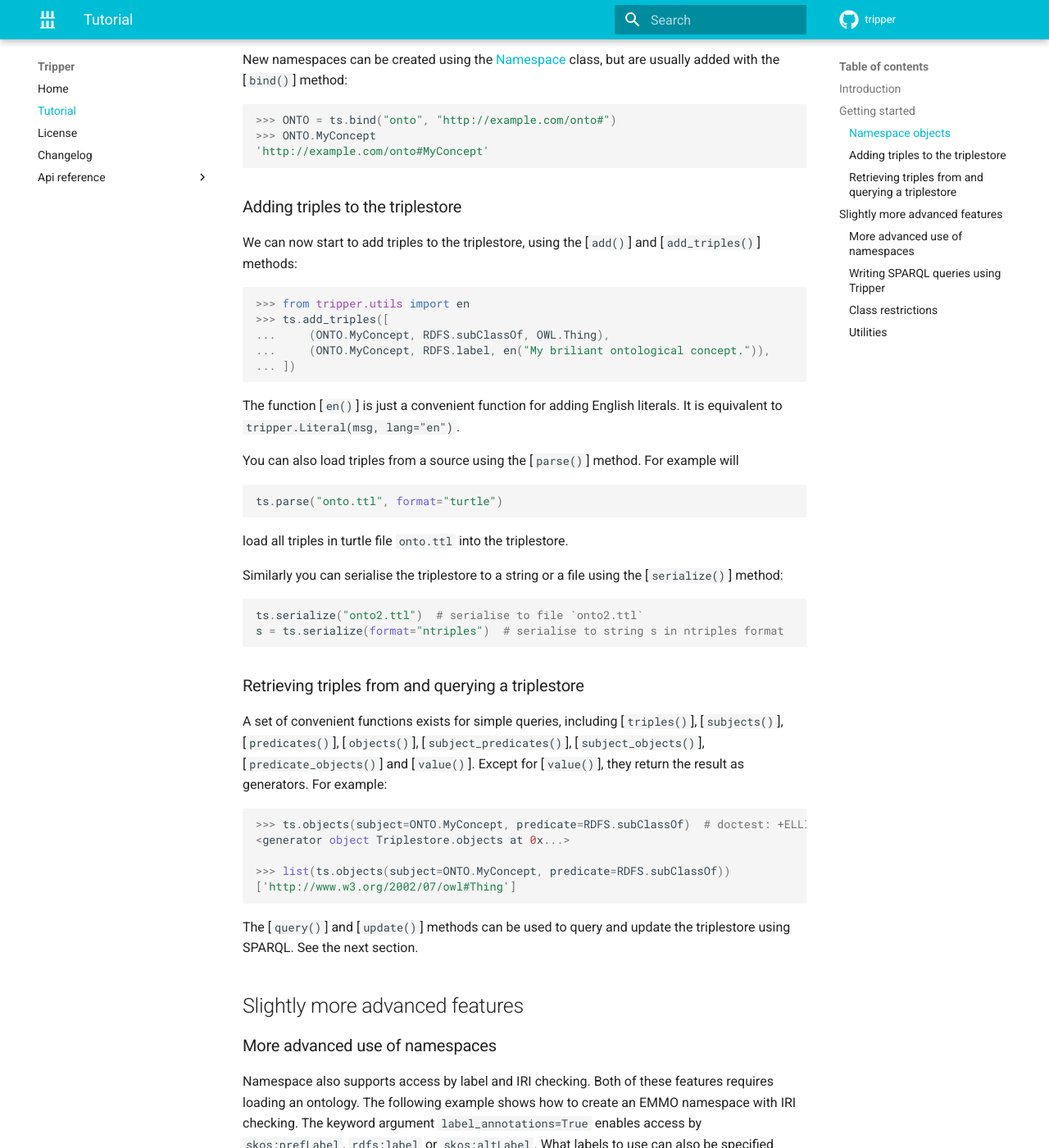
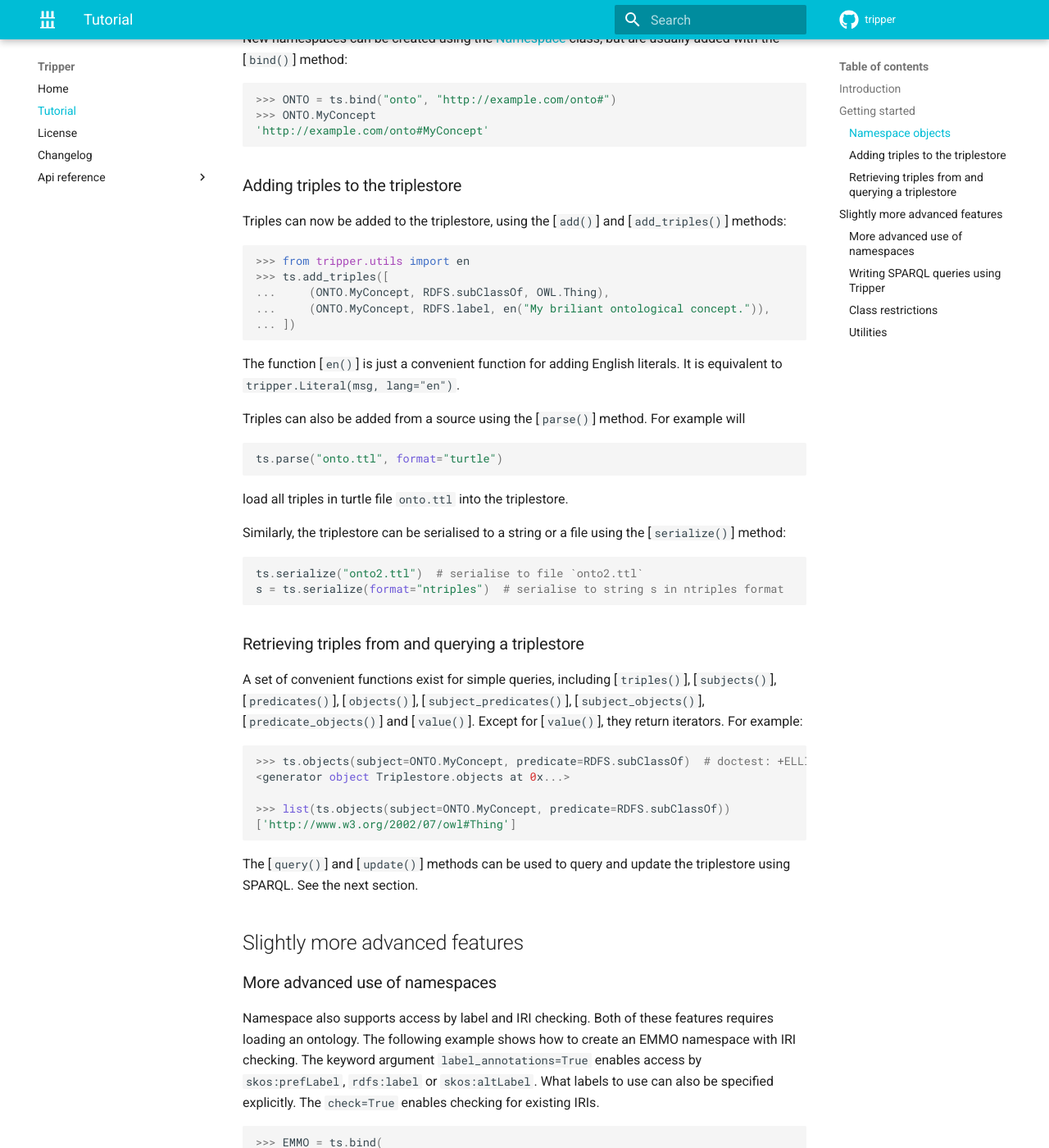
Before and after one commit to EMMC-ASBL/tripper, an MkDocs documentation site: the page built from docs/tutorial.md, in a window 1280 px wide and 1400 px high, scrolled down 1125 px. Shown: the whole window at 82% size. Built offline with MkDocs 1.6.1 and Material for MkDocs 9.7.7, drawn with Linux system fonts in a browser that asks for light colours; comment, search, counter and statistics services are not loaded; the version menu is left out; some of the changed text lies outside the part shown.

Commit message:
Apply suggestions from code review
Co-authored-by: Francesca L. Bleken <48128015+francescalb@users.noreply.github.com>

````diff
--- a/docs/tutorial.md
+++ b/docs/tutorial.md
@@ -10,8 +10,8 @@ This is done via a plugin system for different triplestore `backends`.
 See the README file for a [list of currently supported backends].
 
 The API provided by Tripper is modelled after [rdflib], so if you know that library, you will find Tripper rather familiar.
-But there are some differences that you should be aware of.
-Most recognisable:
+But there are some differences to be aware of.
+Most important are:
 
 * All IRIs are represented by Python strings.
   Example: `"https://w3id.org/emmo#Metre"`
@@ -62,7 +62,7 @@ New namespaces can be created using the [Namespace] class, but are usually added
 ```
 
 ### Adding triples to the triplestore
-We can now start to add triples to the triplestore, using the [`add()`] and [`add_triples()`] methods:
+Triples can now be added to the triplestore, using the [`add()`] and [`add_triples()`] methods:
 
 ```python
 >>> from tripper.utils import en
@@ -76,7 +76,7 @@ We can now start to add triples to the triplestore, using the [`add()`] and [`ad
 The function [`en()`] is just a convenient function for adding English literals.
 It is equivalent to `tripper.Literal(msg, lang="en")`.
 
-You can also load triples from a source using the [`parse()`] method.
+Triples can also be added from a source using the [`parse()`] method.
 For example will
 
 ```python
@@ -85,7 +85,7 @@ ts.parse("onto.ttl", format="turtle")
 
 load all triples in turtle file `onto.ttl` into the triplestore.
 
-Similarly you can serialise the triplestore to a string or a file using the [`serialize()`] method:
+Similarly, the triplestore can be serialised to a string or a file using the [`serialize()`] method:
 
 ```python
 ts.serialize("onto2.ttl")  # serialise to file `onto2.ttl`
@@ -93,8 +93,8 @@ s = ts.serialize(format="ntriples")  # serialise to string s in ntriples format
 ```
 
 ### Retrieving triples from and querying a triplestore
-A set of convenient functions exists for simple queries, including [`triples()`], [`subjects()`], [`predicates()`], [`objects()`], [`subject_predicates()`], [`subject_objects()`], [`predicate_objects()`] and [`value()`].
-Except for [`value()`], they return the result as generators.
+A set of convenient functions exist for simple queries, including [`triples()`], [`subjects()`], [`predicates()`], [`objects()`], [`subject_predicates()`], [`subject_objects()`], [`predicate_objects()`] and [`value()`].
+Except for [`value()`], they return iterators.
 For example:
 
 ```python
@@ -143,7 +143,7 @@ Maybe you have to remove the cache file: ...
 ```
 
 The above example works, since the `namespace="https://w3id.org/emmo#"` is resolvable.
-In the case when the IRI in the `namespace` argument is not resolvable, it is possible to supply a resolvable IRI or a reference to a populated [Triplestore] instance via the `triplestore` keyword argument.
+When the IRI in the `namespace` argument is not resolvable, it is possible to supply a resolvable IRI or a reference to a populated [Triplestore] instance via the `triplestore` keyword argument.
 
 Access by label makes it much easier to work with ontologies, like EMMO, that uses non-human readable IDs for the IRIs.
 More about this below.
````
